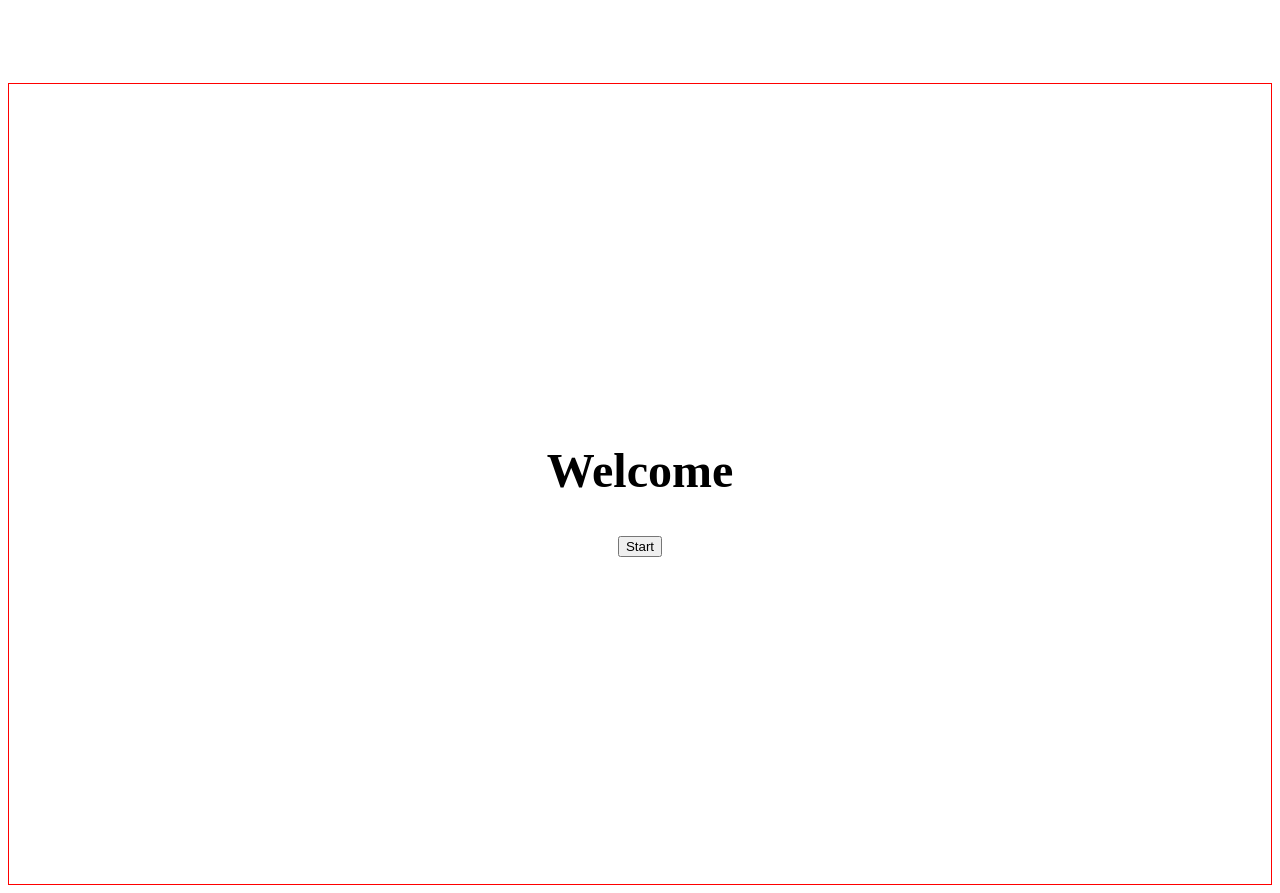
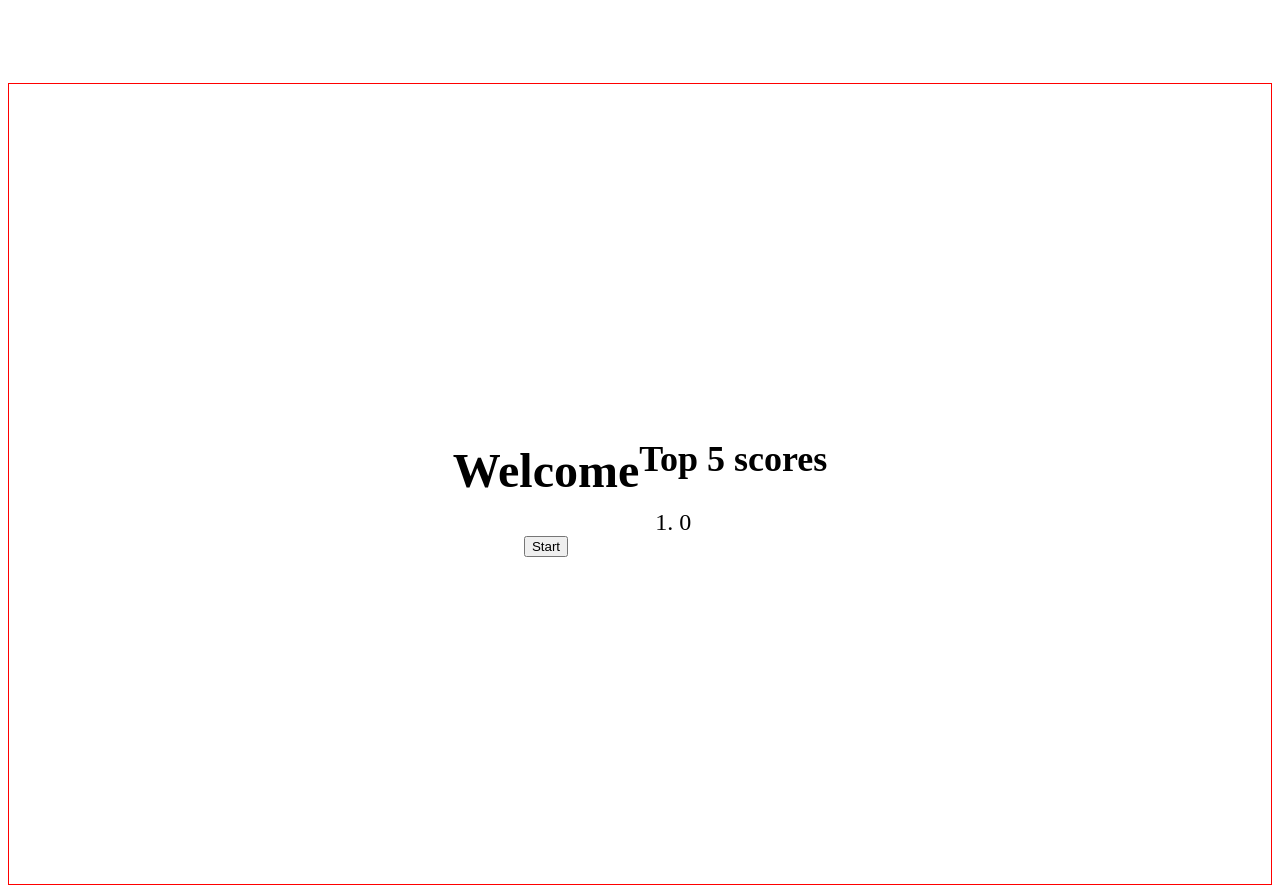
Before and after one commit to Clyderitchie/javascript-quiz, a plain HTML site: page index.html in a window 1280 px wide. Drawn offline with Linux system fonts and the light colour scheme.

Commit message:
got the highscore list to show and add the top five scores

```diff
--- a/index.html
+++ b/index.html
@@ -20,7 +20,10 @@
             <h1>Welcome</h1>
             <button id="start-btn">Start</button>
         </div>
-        <div id="highscore"></div>
+        <div id="highscore">
+            <h2>Top 5 scores</h2>
+            <ol id="highscore-list"></ol>
+        </div>
         <div id="question-container" class="hidden"></div>
     </main>
     <script src="./script.js"></script>
--- a/script.js
+++ b/script.js
@@ -87,6 +87,7 @@ function showQuestion() {
             currentQuestionIndex++;
             if (currentQuestionIndex === questions.length) {
                 localStorage.setItem('score', score);
+                addHighscore(score);
             } else {
                 showQuestion();
             }
@@ -109,7 +110,7 @@ function displayEvent() {
 
 // Function for highscore list
 function addHighscore (score) {
-    var highscores = JSON.parse(localStorage.getItem('score')) || [];
+    var highscores = JSON.parse(localStorage.getItem('highscore')) || [];
 
     var newHighscore = {
         'score' : score
@@ -127,13 +128,22 @@ function addHighscore (score) {
 
     localStorage.setItem('highscore', JSON.stringify(highscores));
 
-    var highScoreList = document.querySelector('highscore');
-    highScoreList.innerHTML = '';
-    for (var i = 0; i < highScores.length; i++) {
+    var highScoreList = document.querySelector('#highscore-list');
+    highScoreList.innerHTML = ' ';
+
+    for (var i = 0; i < highscores.length; i++) {
       var scoreItem = document.createElement('li');
-      scoreItem.textContent = highScores[i].score;
+      scoreItem.textContent = highscores[i].score;
       highScoreList.appendChild(scoreItem);
     };
+    highscoreEl.classList.remove('hidden');
 };
 
 addHighscore(score);
+
+
+// if (currentQuestionIndex === questions.length) {
+//     addHighscore(score);
+//   } else {
+//     showQuestion();
+//   }
```
